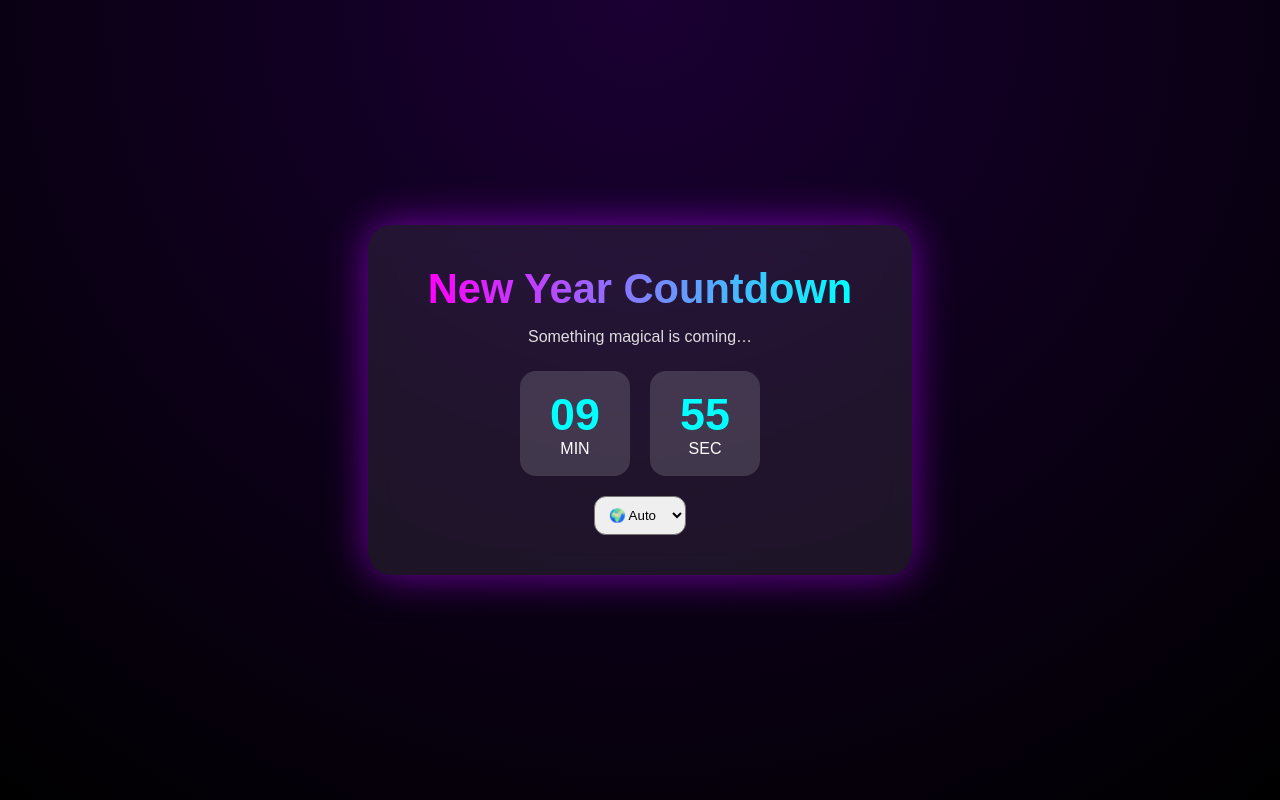
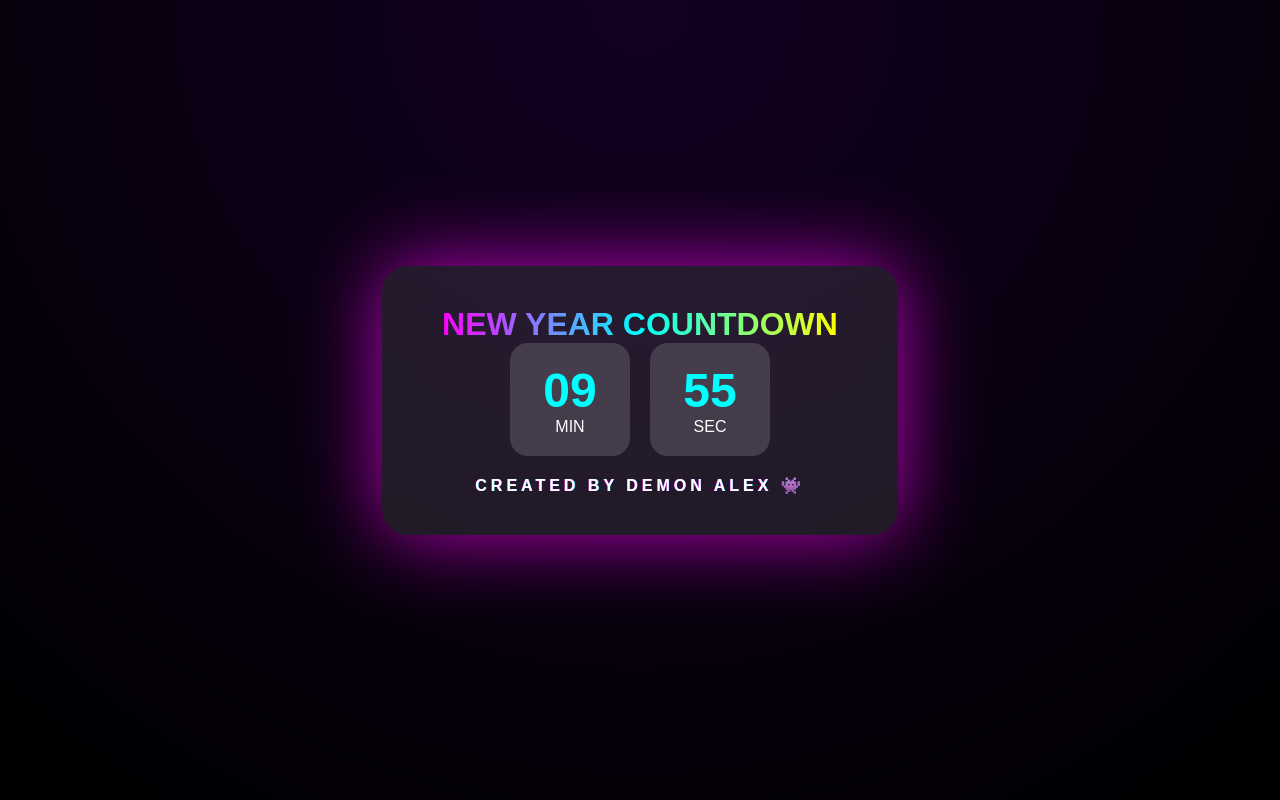
Before and after one commit to demonalexander526-alt/NEW-YEAR, a plain HTML site: page index.html in a window 1280 px wide. Drawn offline with Linux system fonts and the light colour scheme.

Commit message:
Update index.html

```diff
--- a/index.html
+++ b/index.html
@@ -1,51 +1,53 @@
-
 <!DOCTYPE html>
 <html lang="en">
 <head>
 <meta charset="UTF-8">
-<meta name="viewport" content="width=device-width, initial-scale=1.0">
+<meta name="viewport" content="width=device-width,initial-scale=1.0">
 <title>New Year Countdown</title>
 
 <style>
-*{margin:0;padding:0;box-sizing:border-box;font-family:Poppins,Arial,sans-serif}
+*{margin:0;padding:0;box-sizing:border-box;font-family:Poppins,Arial}
 body{
-  min-height:100vh;
-  background:radial-gradient(circle at top,#1a0033,#000);
+  background:radial-gradient(circle at top,#140022,#000);
   color:#fff;
+  overflow:hidden;
   display:flex;
   align-items:center;
   justify-content:center;
-  overflow:hidden;
+  min-height:100vh;
 }
-
-/* ===== COUNTDOWN BLOCK ===== */
-#countdownBox{
+#countdown{
+  z-index:5;
+  padding:40px 60px;
+  border-radius:26px;
+  background:rgba(255,255,255,.1);
+  backdrop-filter:blur(16px);
   text-align:center;
-  padding:40px 60px;
-  border-radius:24px;
-  backdrop-filter:blur(14px);
-  background:rgba(255,255,255,.08);
-  box-shadow:0 0 40px rgba(180,0,255,.6);
-  z-index:10;
+  box-shadow:0 0 80px rgba(255,0,255,.7);
 }
+.timer{display:flex;gap:20px;justify-content:center}
+.box{
+  min-width:120px;
+  padding:20px;
+  background:rgba(255,255,255,.15);
+  border-radius:18px;
+}
+.box span{font-size:3rem;font-weight:bold;color:#00ffff}
 h1{
-  font-size:2.6rem;
-  background:linear-gradient(90deg,#ff00ff,#00ffff);
+  background:linear-gradient(90deg,#ff00ff,#00ffff,#ffff00);
   -webkit-background-clip:text;
   -webkit-text-fill-color:transparent;
 }
-.subtitle{margin:15px 0 25px;opacity:.85}
-.timer{display:flex;gap:20px;justify-content:center}
-.box{
-  min-width:110px;
-  padding:18px;
-  border-radius:16px;
-  background:rgba(255,255,255,.15);
+h4{
+  margin-top:20px;
+  letter-spacing:4px;
+  animation:glitch 1.2s infinite;
 }
-.box span{font-size:2.8rem;font-weight:bold;color:#00ffff}
-.hidden{display:none}
-
-/* ===== CELEBRATION ===== */
+@keyframes glitch{
+  0%{text-shadow:2px 0 #ff00ff,-2px 0 #00ffff}
+  50%{text-shadow:-2px 0 #ff00ff,2px 0 #00ffff}
+  100%{text-shadow:2px 0 #ff00ff,-2px 0 #00ffff}
+}
 #celebration{
   position:fixed;
   inset:0;
@@ -53,26 +55,18 @@ h1{
   align-items:center;
   justify-content:center;
   flex-direction:column;
-  z-index:5;
 }
 #celebration h2{
-  font-size:4.5rem;
-  text-align:center;
+  font-size:4.8rem;
+  animation:pulse 1.4s infinite alternate;
   background:linear-gradient(90deg,#ff00ff,#00ffff,#ffff00);
   -webkit-background-clip:text;
   -webkit-text-fill-color:transparent;
-  animation:glow 1.2s infinite alternate;
 }
-@keyframes glow{
-  from{text-shadow:0 0 20px #ff00ff}
-  to{text-shadow:0 0 60px #00ffff}
+@keyframes pulse{
+  from{text-shadow:0 0 30px #ff00ff}
+  to{text-shadow:0 0 100px #00ffff}
 }
-.credit{
-  margin-top:20px;
-  opacity:.7;
-}
-
-/* ===== CANVAS ===== */
 canvas{
   position:fixed;
   inset:0;
@@ -83,86 +77,55 @@ canvas{
 
 <body>
 
-<div id="countdownBox">
-  <h1 id="title"></h1>
-  <div class="subtitle" id="subtitle"></div>
-
+<div id="countdown">
+  <h1>NEW YEAR COUNTDOWN</h1>
   <div class="timer">
     <div class="box"><span id="m">10</span><div>MIN</div></div>
     <div class="box"><span id="s">00</span><div>SEC</div></div>
   </div>
-
-  <select id="lang" style="margin-top:20px;padding:10px;border-radius:12px">
-    <option value="auto">🌍 Auto</option>
-    <option value="en">English</option>
-    <option value="ru">Русский</option>
-  </select>
+  <h4>CREATED BY DEMON ALEX 👾</h4>
 </div>
 
 <div id="celebration">
   <h2>HAPPY NEW YEAR 2026</h2>
-  <div class="credit">BY DEMON ALEXANDER 👾👾</div>
+  <h4>CREATED BY DEMON ALEX 👾👾</h4>
 </div>
 
 <canvas id="c"></canvas>
 
 <script>
-/* ===== LANGUAGE ===== */
-const texts={
-  en:{title:"New Year Countdown",sub:"Something magical is coming…"},
-  ru:{title:"Новогодний отсчёт",sub:"Скоро произойдёт чудо…"}
-};
-function detectLang(){
-  if(lang.value!=="auto") return lang.value;
-  return navigator.language.startsWith("ru")?"ru":"en";
-}
-function applyLang(){
-  const l=detectLang();
-  title.textContent=texts[l].title;
-  subtitle.textContent=texts[l].sub;
-}
-lang.onchange=applyLang;
-applyLang();
-
-/* ===== COUNTDOWN ===== */
-const DURATION=600;
-let end=Date.now()+DURATION*1000;
-
-function tick(){
+/* COUNTDOWN */
+let end=Date.now()+600000;
+const timer=setInterval(()=>{
   let r=Math.max(0,Math.floor((end-Date.now())/1000));
   m.textContent=String(Math.floor(r/60)).padStart(2,"0");
   s.textContent=String(r%60).padStart(2,"0");
+  if(r===0){
+    clearInterval(timer);
+    launchCelebration();
+  }
+},1000);
 
-  if(r===0){
-    clearInterval(timerInt);
-    startCelebration();
-  }
-}
-const timerInt=setInterval(tick,1000);
-tick();
-
-/* ===== FIREWORK ENGINE (OPTIMIZED) ===== */
-const canvas=document.getElementById("c");
-const ctx=canvas.getContext("2d");
+/* CANVAS */
+const canvas=c,ctx=canvas.getContext("2d");
 function resize(){canvas.width=innerWidth;canvas.height=innerHeight}
 resize();addEventListener("resize",resize);
 
-let particles=[];
-function spawn(x,y,count,color){
-  for(let i=0;i<count;i++){
-    particles.push({
+/* PARTICLES */
+let parts=[];
+function explode(x,y,count,color){
+  for(let i=0;i<count;i++)
+    parts.push({
       x,y,
-      vx:(Math.random()-.5)*8,
-      vy:(Math.random()-.5)*8,
-      a:1,
-      c:color
+      vx:(Math.random()-.5)*12,
+      vy:(Math.random()-.5)*12,
+      a:1,c:color
     });
-  }
 }
-function animate(){
+function loop(){
   ctx.clearRect(0,0,canvas.width,canvas.height);
-  particles.forEach(p=>{
-    p.x+=p.vx;p.y+=p.vy;p.vy+=.04;p.a-=.015;
+  parts.forEach(p=>{
+    p.x+=p.vx;p.y+=p.vy;p.vy+=.05;p.a-=.015;
     ctx.globalAlpha=p.a;
     ctx.fillStyle=p.c;
     ctx.beginPath();
@@ -170,39 +133,81 @@ function animate(){
     ctx.fill();
   });
   ctx.globalAlpha=1;
-  particles=particles.filter(p=>p.a>0);
-  requestAnimationFrame(animate);
+  parts=parts.filter(p=>p.a>0);
+  requestAnimationFrame(loop);
 }
-animate();
+loop();
 
-/* ===== FUNKY SOUNDS ===== */
-const funkSounds=[
-  "https://assets.mixkit.co/sfx/preview/mixkit-deep-bass-drop-1180.mp3",
-  "https://assets.mixkit.co/sfx/preview/mixkit-club-bass-hit-2294.mp3",
-  "https://assets.mixkit.co/sfx/preview/mixkit-heavy-bass-impact-2297.mp3"
-];
-function playFunk(){
-  const a=new Audio(funkSounds[Math.random()*funkSounds.length|0]);
-  a.volume=0.9;
-  a.play();
+/* SPELLING FIREWORKS */
+function spell(text,y){
+  ctx.font="bold 96px Arial";
+  ctx.textAlign="center";
+  ctx.fillText(text,canvas.width/2,y);
+  const d=ctx.getImageData(0,0,canvas.width,canvas.height).data;
+  ctx.clearRect(0,0,canvas.width,canvas.height);
+  let pts=[];
+  for(let py=0;py<canvas.height;py+=6)
+    for(let px=0;px<canvas.width;px+=6)
+      if(d[(py*canvas.width+px)*4+3]>150)
+        pts.push({x:px,y:py});
+  let i=0;
+  const draw=setInterval(()=>{
+    if(i>=pts.length){clearInterval(draw);return}
+    const p=pts[i++];
+    explode(p.x,p.y,2,"#00ffff");
+  },2);
 }
 
-/* ===== CELEBRATION MODE ===== */
-function startCelebration(){
-  countdownBox.remove();
+/* AUDIO SYSTEM (10+ SOUNDS) */
+const sounds={
+  music:new Audio("https://assets.mixkit.co/music/preview/mixkit-tech-house-vibes-130.mp3"),
+  bass:new Audio("https://assets.mixkit.co/sfx/preview/mixkit-deep-bass-drop-132.mp3"),
+  riser:new Audio("https://assets.mixkit.co/sfx/preview/mixkit-fast-rocket-whoosh-1714.mp3"),
+  boom:new Audio("https://assets.mixkit.co/sfx/preview/mixkit-explosion-hit-1704.mp3"),
+  pop:new Audio("https://actions.google.com/sounds/v1/cartoon/pop.ogg"),
+  crackle:new Audio("https://actions.google.com/sounds/v1/impacts/crash.ogg"),
+  zap:new Audio("https://actions.google.com/sounds/v1/cartoon/clang_and_wobble.ogg"),
+  sweep:new Audio("https://actions.google.com/sounds/v1/alarms/beep_short.ogg")
+};
+Object.values(sounds).forEach(a=>a.volume=.8);
+
+/* BEAT SYNC */
+const AC=window.AudioContext||webkitAudioContext;
+const audioCtx=new AC();
+const src=audioCtx.createMediaElementSource(sounds.music);
+const analyser=audioCtx.createAnalyser();
+src.connect(analyser);
+analyser.connect(audioCtx.destination);
+analyser.fftSize=256;
+const data=new Uint8Array(analyser.frequencyBinCount);
+
+function beats(){
+  analyser.getByteFrequencyData(data);
+  let bass=data.slice(0,10).reduce((a,b)=>a+b)/10;
+  if(bass>180){
+    explode(Math.random()*canvas.width,Math.random()*canvas.height*.6,160,
+      ["#ff00ff","#00ffff","#ffff00","#00ff66"][Math.random()*4|0]);
+    navigator.vibrate?.(70);
+    sounds.pop.cloneNode().play();
+  }
+  requestAnimationFrame(beats);
+}
+
+/* START CELEBRATION */
+function launchCelebration(){
+  countdown.remove();
   celebration.style.display="flex";
 
-  playFunk(); // bass drop at 0:00
+  audioCtx.resume();
+  sounds.music.loop=true;
+  sounds.music.play();
+  sounds.bass.play();
+  sounds.riser.play();
 
-  setInterval(()=>{
-    spawn(
-      Math.random()*canvas.width,
-      Math.random()*canvas.height*0.6,
-      120,
-      ["#ff00ff","#00ffff","#ffff00","#00ff66"][Math.random()*4|0]
-    );
-    playFunk();
-  },600);
+  beats();
+
+  setTimeout(()=>spell("HAPPY NEW YEAR 2026 ☄️☄️",canvas.height/2),900);
+  setTimeout(()=>spell("CREATED BY DEMON ALEX 👾👾",canvas.height/2+150),2300);
 }
 </script>
 </body>
```
